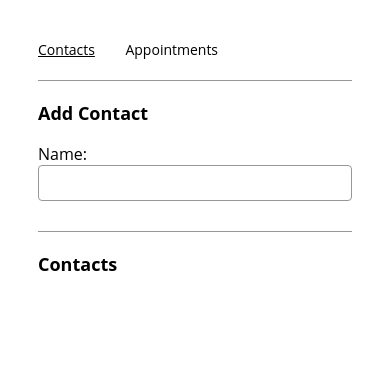
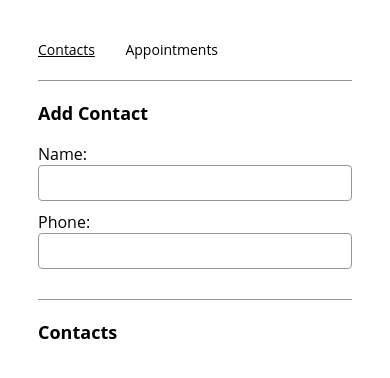
Before and after one commit to DanielDeanGithub/challenge-project-appointment-planner, a React (Create React App) app: page /contacts in a window 390 px wide. Shown: the top 378 px of the page. Built offline with nearby package versions, Linux system fonts and the light colour scheme.

Commit message:
Add input and label for phone

```diff
--- a/src/components/contactForm/ContactForm.js
+++ b/src/components/contactForm/ContactForm.js
@@ -20,6 +20,16 @@ export const ContactForm = ({
         required
       />
 
+      <label htmlFor="phone">Phone:</label>
+      <input
+        id="phone"
+        type="tel"
+        value={phone}
+        onChange={(e) => setPhone(e.target.value)}
+        pattern="^(\+44\s?7\d{3}|\(?07\d{3}\)?)\s?\d{3}\s?\d{3}$"
+        required
+      />
+
     </form>
   );
 };
```
